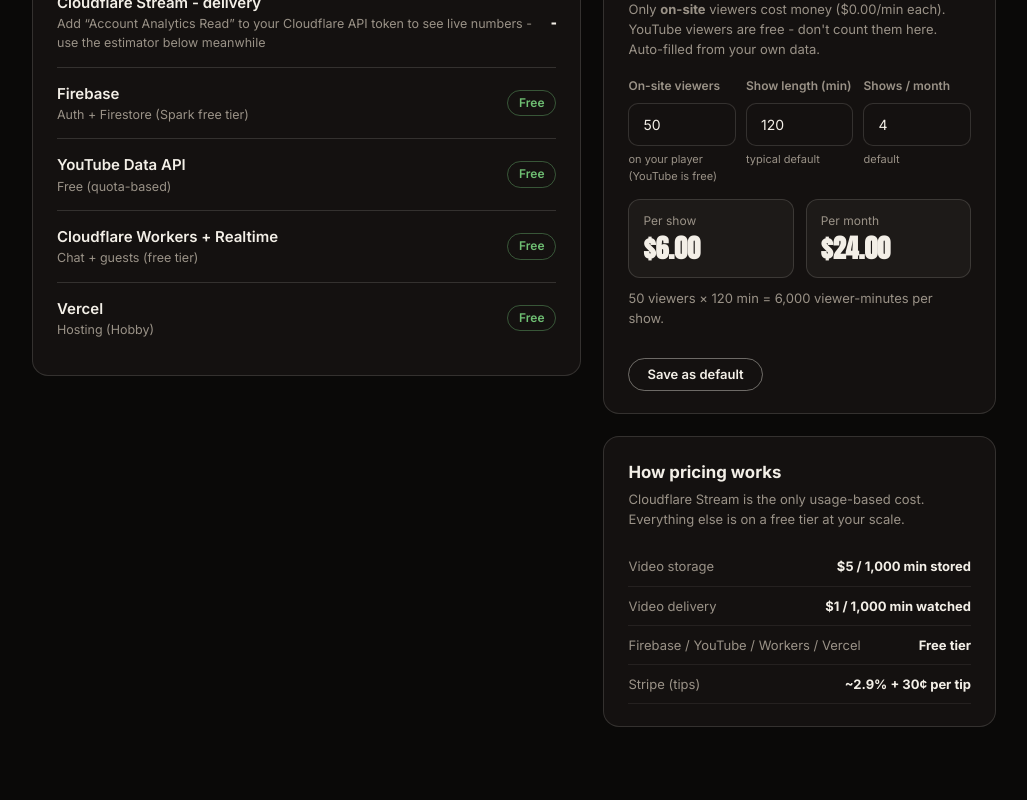
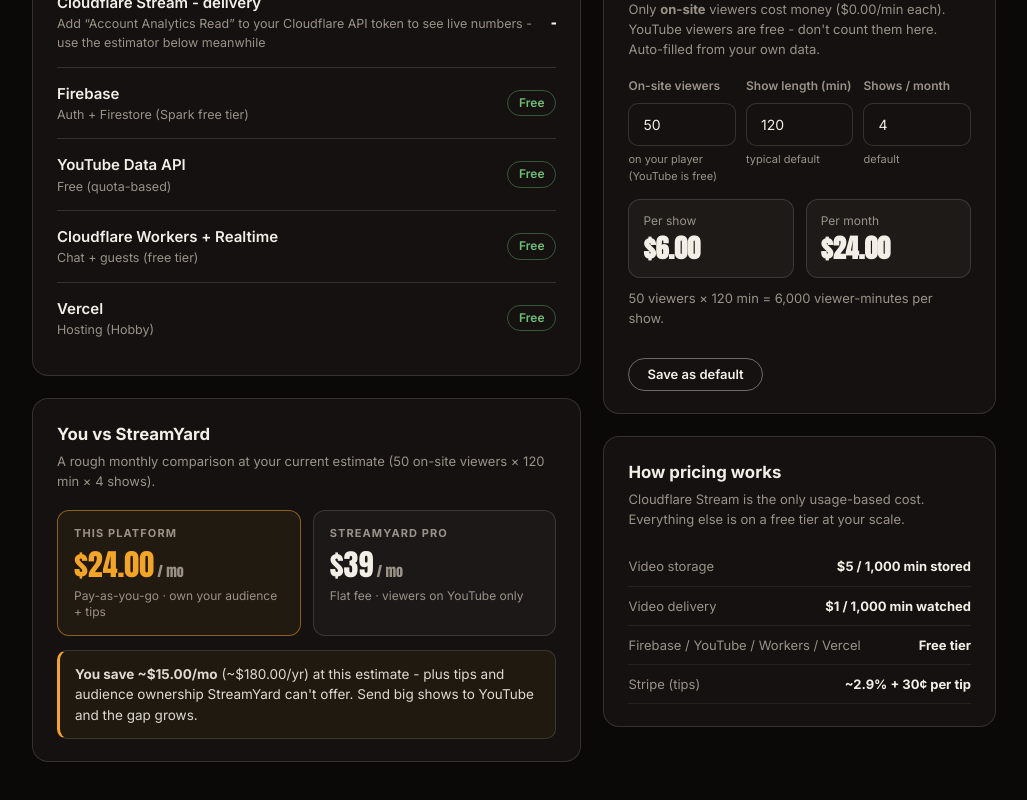
Before and after one commit to beltranalain/Southcoast, a Next.js app: page /admin/costs in a window 1280 px wide. Shown: the part 1163-1963 px from the top of the page, without its empty margins (250-1277 px from the left). Built offline with nearby package versions, Linux system fonts and the light colour scheme; no server answers; sample sign-in values are in the browser's storage.

Commit message:
Costs: add 'You vs StreamYard' savings card to balance the layout
Co-Authored-By: Claude Opus 4.8 (1M context) <noreply@anthropic.com>

```diff
--- a/app/admin/costs/page.tsx
+++ b/app/admin/costs/page.tsx
@@ -83,6 +83,10 @@ export default function AdminCosts() {
   // Suggested budget = ~1.5x projected monthly spend (storage + estimated delivery).
   const storageCost = data?.breakdown.find((r) => r.key === "cf-storage")?.cost ?? 0;
   const suggested = Math.max(5, Math.ceil(((storageCost + perMonth) * 1.5) / 5) * 5);
+  // Rough monthly comparison vs a flat StreamYard Professional plan.
+  const myMonthly = storageCost + perMonth;
+  const STREAMYARD = 39;
+  const savings = STREAMYARD - myMonthly;
   const pct = cap > 0 ? Math.min(999, (total / cap) * 100) : 0;
   const level = cap === 0 ? "none" : pct >= 100 ? "over" : pct >= 80 ? "warn" : "ok";
 
@@ -164,6 +168,26 @@ export default function AdminCosts() {
                   </div>
                 ))}
               </div>
+
+              <div className="panel">
+                <h3>You vs StreamYard</h3>
+                <div className="panel-sub">A rough monthly comparison at your current estimate ({v.toLocaleString()} on-site viewers &times; {m.toLocaleString()} min &times; {s} shows).</div>
+                <div className="vs-grid">
+                  <div className="vs-box you">
+                    <div className="vs-label">This platform</div>
+                    <div className="vs-num">{money(myMonthly)}<span> / mo</span></div>
+                    <div className="vs-note">Pay-as-you-go &middot; own your audience + tips</div>
+                  </div>
+                  <div className="vs-box">
+                    <div className="vs-label">StreamYard Pro</div>
+                    <div className="vs-num">$39<span> / mo</span></div>
+                    <div className="vs-note">Flat fee &middot; viewers on YouTube only</div>
+                  </div>
+                </div>
+                {savings > 0
+                  ? <div className="callout" style={{ marginTop: 14 }}><b>You save ~{money(savings)}/mo</b> (~{money(savings * 12)}/yr) at this estimate - plus tips and audience ownership StreamYard can&apos;t offer. Send big shows to YouTube and the gap grows.</div>
+                  : <div className="callout" style={{ marginTop: 14 }}>At this on-site audience you&apos;re above a flat plan - but you still own your audience + take tips. Route big shows to the free YouTube simulcast to cut this down.</div>}
+              </div>
             </div>
 
             <div>
--- a/app/globals.css
+++ b/app/globals.css
@@ -413,6 +413,14 @@ h2.big{font-size:clamp(30px,4.4vw,56px);line-height:.92}
 .charge-tag{flex-shrink:0;white-space:nowrap;font-size:12px;font-weight:700;padding:5px 11px;border-radius:999px;border:1px solid var(--line);color:var(--cream)}
 .charge-tag.free{color:var(--ok);border-color:rgba(111,191,115,.4);background:rgba(111,191,115,.08)}
 .callout{margin-top:16px;padding:13px 15px;border:1px solid var(--line);border-left:3px solid var(--amber);border-radius:10px;background:rgba(245,165,36,.05);font-size:13.5px;color:rgba(243,239,231,.9);line-height:1.5}
+.vs-grid{display:grid;grid-template-columns:1fr 1fr;gap:12px;margin-top:12px}
+.vs-box{border:1px solid var(--line);border-radius:12px;padding:14px 16px;background:rgba(243,239,231,.03)}
+.vs-box.you{border-color:rgba(245,165,36,.5);background:rgba(245,165,36,.06)}
+.vs-label{font-size:11px;letter-spacing:.1em;text-transform:uppercase;font-weight:700;color:var(--mute)}
+.vs-num{font-family:var(--font-anton),"Anton",sans-serif;font-size:30px;line-height:1;color:var(--cream);margin-top:8px}
+.vs-num span{font-size:14px;color:var(--mute)}
+.vs-box.you .vs-num{color:var(--amber)}
+.vs-note{font-size:12px;color:var(--mute);margin-top:8px;line-height:1.4}
 .playerwell .badge{position:absolute;left:18px;top:18px;z-index:5;display:inline-flex;align-items:center;gap:8px;background:var(--live);color:#fff;padding:6px 13px 6px 11px;border-radius:6px;font-size:11.5px;font-weight:800;letter-spacing:.13em;text-transform:uppercase}
 .playerwell .badge i{width:6px;height:6px;border-radius:50%;background:#fff;animation:pulse 1.7s infinite}
 .playerwell .viewers{position:absolute;right:18px;top:18px;z-index:5;background:rgba(10,9,8,.72);backdrop-filter:blur(8px);border:1px solid rgba(255,255,255,.18);border-radius:6px;padding:6px 13px;font-size:12px;font-weight:600}
```
